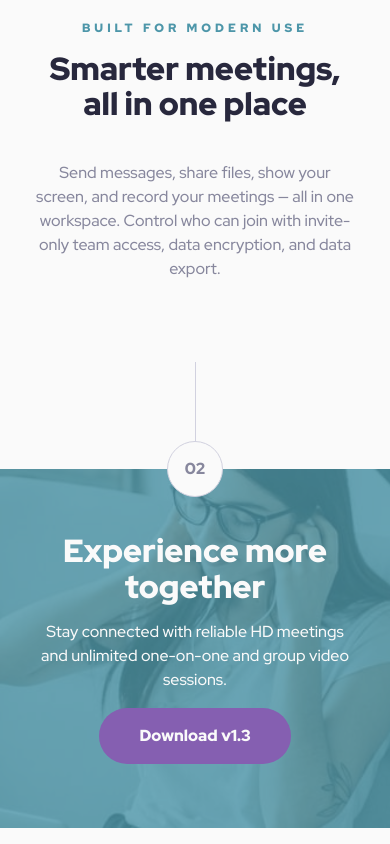
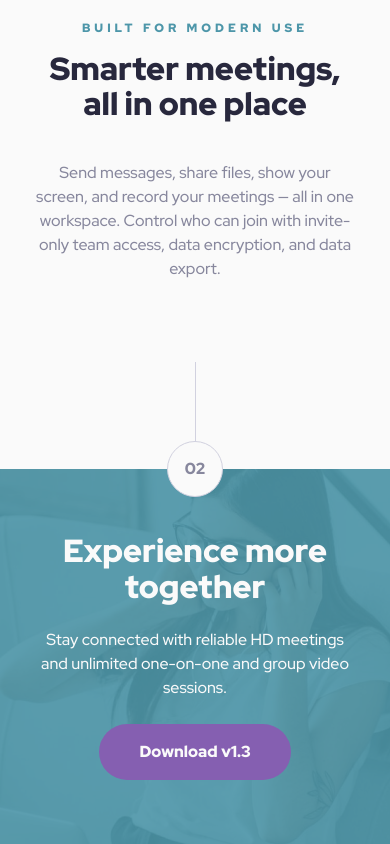
Before and after one commit to thelonglqd/fm_responsive_4, a website: page index.html in a window 390 px wide. Shown: the part 1289-2133 px from the top of the page. Drawn offline with Linux system fonts and the light colour scheme.

Commit message:
complete mobile design

```diff
--- a/styles.scss
+++ b/styles.scss
@@ -282,10 +282,13 @@ body {
     map-get($spaces, spacing-400);
   position: relative;
   color: $clr-white;
-  background-image: url('assets/desktop/image-footer.jpg');
-  background-position: center;
+  background-image: url('assets/mobile/image-footer.jpg');
   background-size: cover;
   background-repeat: no-repeat;
+
+  display: flex;
+  flex-direction: column;
+  gap: map-get($spaces, spacing-300);
 
   &::before {
     position: absolute;
@@ -294,7 +297,7 @@ body {
     left: 0;
     width: 100%;
     height: 100%;
-    background-color: rgba($clr-cyan-600, 0.8);
+    background-color: rgba($clr-cyan-600, 0.9);
     z-index: 1;
   }
 
@@ -307,7 +310,7 @@ body {
   }
 
   .footer__description {
-    margin-block: map-get($spaces, spacing-200);
+    // margin-block: map-get($spaces, spacing-300);
     position: relative;
     z-index: 2;
     @extend .text-preset-4;
```
Also changed, not shown: styles.css, 1 other file.
